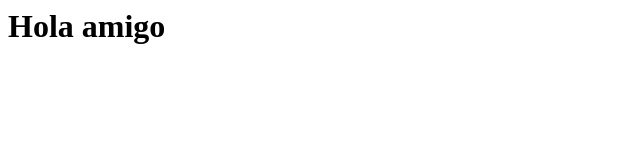
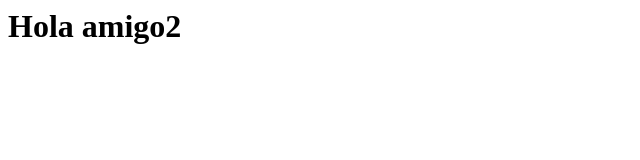
Before and after one commit to RenzoVilchezA/practicatag, a plain HTML site: page index.html in a window 1280 px wide. Shown: the full height of the page, 0-640 px from the left. Drawn offline with Linux system fonts and the light colour scheme.

Commit message:
mi tercer commit

```diff
--- a/index.html
+++ b/index.html
@@ -1 +1 @@
-<h1>Hola amigo</h1>
+<h1>Hola amigo2</h1>
```
